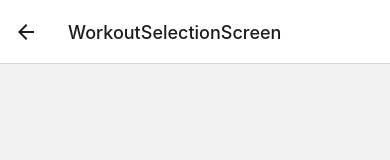
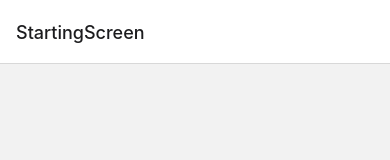
Before and after one commit to pimentelWillyam/workout-manager, a React Native app: screen / in a window 390 px wide. Shown: the top 160 px of the page. Built offline with nearby package versions, Linux system fonts and the light colour scheme.

Commit message:
refactor: commenting useeffect

```diff
--- a/src/front/screens/StartingScreen.tsx
+++ b/src/front/screens/StartingScreen.tsx
@@ -5,7 +5,6 @@ import { useEffect } from "react";
 import { IsUserRegistered } from "../../utils/IsUserRegistered";
 import { useNavigation } from "@react-navigation/native";
 import { NavigationStackTypes } from "../navigation/StackNavigator";
-import SelectedWorkoutsList from '../components/lists/SelectedWorkoutsList';
 import { MainMenu } from '../components/menus/MainMenu';
 
 export default function StartingScreen() {
@@ -15,8 +14,8 @@ export default function StartingScreen() {
 
   useEffect(() => {
     console.log('caiu no use effect')
-    if (IsUserRegistered.execute()) navigation.navigate('Workouts')
-    else navigation.navigate("WorkoutSelectionScreen")
+    // if (IsUserRegistered.execute()) navigation.navigate('Workouts')
+    // else navigation.navigate("WorkoutSelectionScreen")
 
 
   }, [])
```
